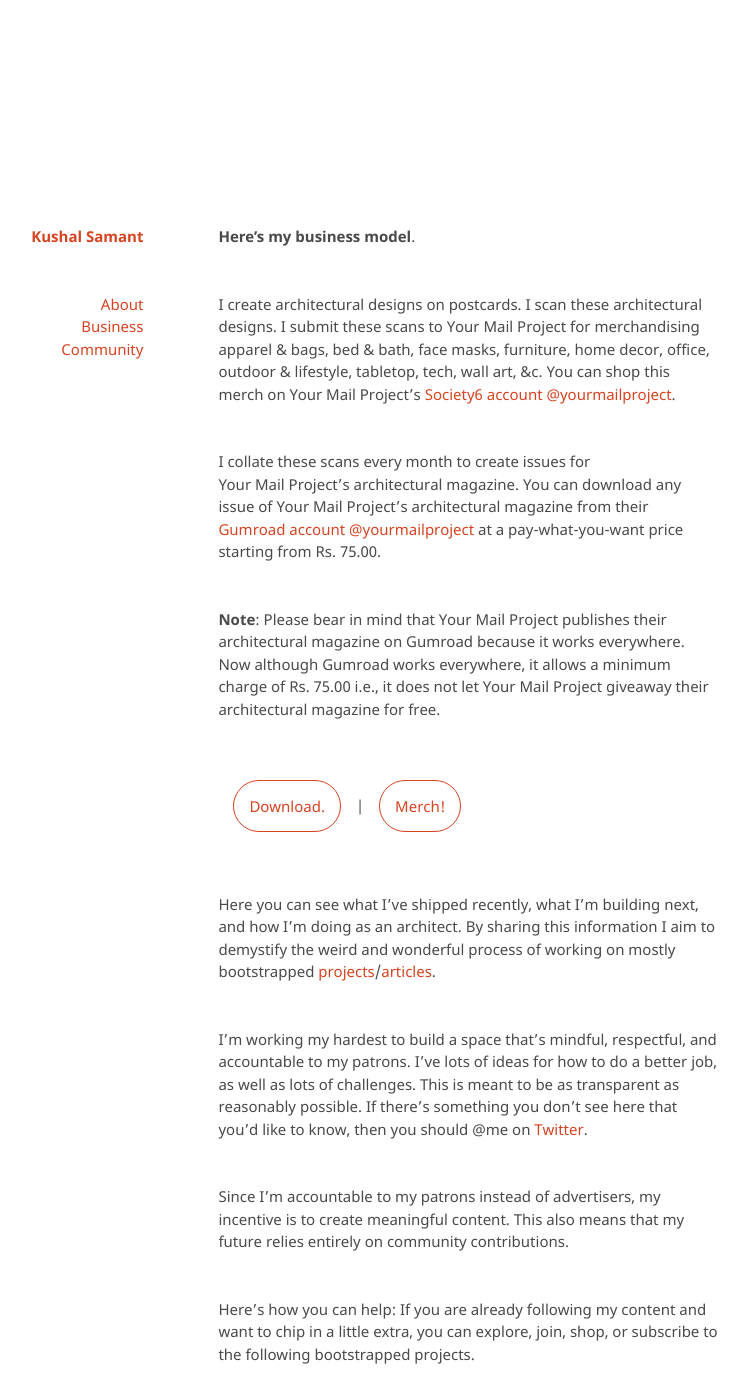
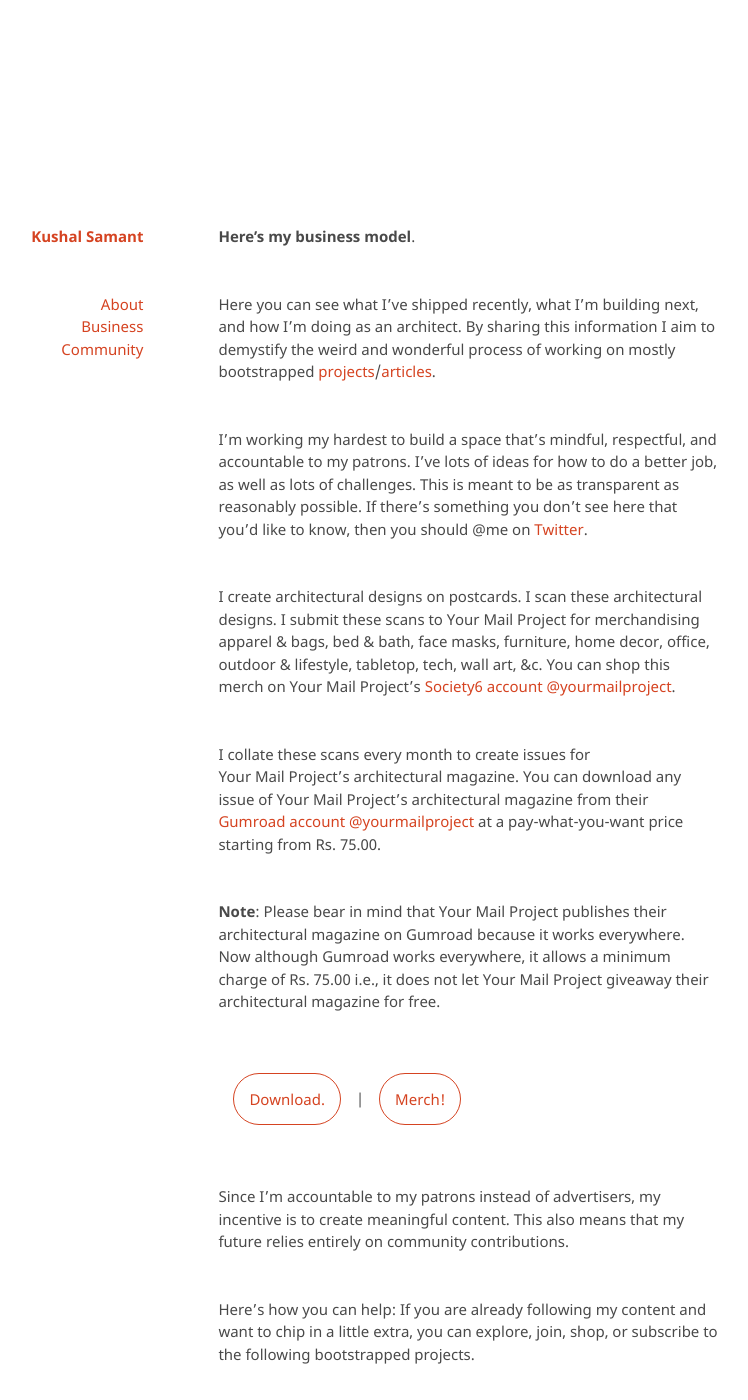
Before and after one commit to kvshvlin/kvshvlin.github.io, a Jekyll site: the page built from here'smybusinessmodel.md, in a window 1280 px wide and 1400 px high. Shown: the whole window, without its empty margins (337-1085 px from the left). Built offline with Jekyll 4.4.1, drawn with Linux system fonts in a browser that asks for light colours; our own code applies the rules of GitHub Pages for plain Markdown files; part of the change alters nothing that is shown.

```diff
--- a/here'smybusinessmodel.md
+++ b/here'smybusinessmodel.md
@@ -1,4 +1,8 @@
 **Here's my business model**.
+
+Here you can see what I've shipped recently, what I'm building next, and how I'm doing as an architect. By sharing this information I aim to demystify the weird and wonderful process of working on mostly bootstrapped <a href="https://kushalsamant.github.io/projects.html" rel="noopener noreferrer" target="_blank">projects</a>/<a href="https://kushalsamant.github.io/articles.html" rel="noopener noreferrer" target="_blank">articles</a>.
+
+I'm working my hardest to build a space that's mindful, respectful, and accountable to my patrons. I've lots of ideas for how to do a better job, as well as lots of challenges. This is meant to be as transparent as reasonably possible. If there's something you don't see here that you'd like to know, then you should @me on <a href="https://www.twitter.com/kushalsamant_" rel="noopener noreferrer" target="_blank">Twitter</a>.
 
 I create architectural designs on postcards. I scan these architectural designs. I submit these scans to Your&nbsp;Mail&nbsp;Project for merchandising apparel & bags, bed & bath, face masks, furniture, home decor, office, outdoor & lifestyle, tabletop, tech, wall art, &c. You can shop this merch on Your&nbsp;Mail&nbsp;Project's <a href="https://www.society6.com/yourmailproject" rel="noopener noreferrer" target="_blank">Society6 account @yourmailproject</a>.
 
@@ -14,10 +18,6 @@ I collate these scans every month to create issues for Your&nbsp;Mail&nbsp;Proje
 
 <div class="roadmap-spacer-2"></div>
 
-Here you can see what I've shipped recently, what I'm building next, and how I'm doing as an architect. By sharing this information I aim to demystify the weird and wonderful process of working on mostly bootstrapped <a href="https://kushalsamant.github.io/projects.html" rel="noopener noreferrer" target="_blank">projects</a>/<a href="https://kushalsamant.github.io/articles.html" rel="noopener noreferrer" target="_blank">articles</a>.
-
-I'm working my hardest to build a space that's mindful, respectful, and accountable to my patrons. I've lots of ideas for how to do a better job, as well as lots of challenges. This is meant to be as transparent as reasonably possible. If there's something you don't see here that you'd like to know, then you should @me on <a href="https://www.twitter.com/kushalsamant_" rel="noopener noreferrer" target="_blank">Twitter</a>.
-
 Since I'm accountable to my patrons instead of advertisers, my incentive is to create meaningful content. This also means that my future relies entirely on community contributions.
 
 Here's how you can help: If you are already following my content and want to chip in a little extra, you can explore, join, shop, or subscribe to the following bootstrapped projects.
```
